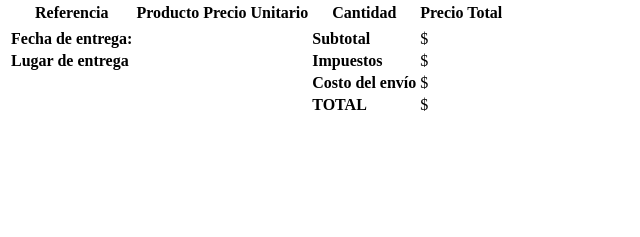
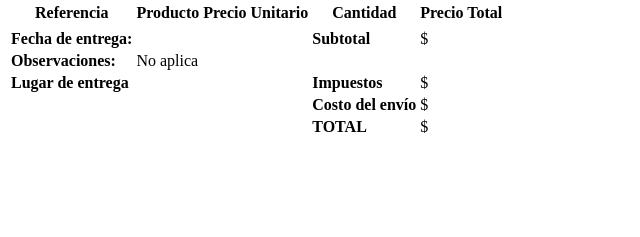
Before and after one commit to dawipo-project/dawipo, a Django app: template orders/templates/orders/pdf.html in a window 1280 px wide. Shown: the part 242-479 px from the top of the page, without its empty margins (0-640 px from the left). Run offline with Django 3.2, Linux system fonts and the light colour scheme; the template is opened without the code that fills it, so the values that code supplies are empty.

Commit message:
Added observations field to order model

```diff
--- a/orders/templates/orders/detail.html
+++ b/orders/templates/orders/detail.html
@@ -84,6 +84,11 @@
 									{% endif %}
 								</td>
 							</tr>
+							{% if order.observations %}
+							<tr>
+								<td colspan="2">{{ order.observations }}</td>
+							</tr>
+							{% endif %}
 						</table>
 					</div>
 				</div>
--- a/orders/templates/orders/edit.html
+++ b/orders/templates/orders/edit.html
@@ -121,7 +121,9 @@
 						</div>
 						<div class="form-group">
 							<label for="id_observations">Observaciones y comentarios:</label>
-							<textarea name="observations" id="id_observations" cols="30" rows="10" class="form-control"></textarea>
+							<textarea name="observations" id="id_observations" cols="30" rows="10" class="form-control">
+								{% if order.observations %}{{ order.observations }}{% endif %}
+							</textarea>
 						</div>
 						<button class="btn btn-block btn-primary" type="submit">
 							<i class="uil-save"></i>
--- a/orders/templates/orders/pdf.html
+++ b/orders/templates/orders/pdf.html
@@ -84,6 +84,10 @@
 					<td class="all-borders align-right">{{ request.user.profile.company.currency }}${{ order.get_cost|intcomma }}</td>
 				</tr>
 				<tr>
+					<td class="borderless"><strong>Observaciones:</strong></td>
+					<td colspan="2">{% if order.observations %}{{ order.observations }}{% else %}No aplica{% endif %}</td>
+				</tr>
+				<tr>
 					<td class="borderless" style="white-space: nowrap;"><strong>{% if order.incoterm %}Incoterm:{% else %}Lugar de entrega{% endif %}</strong></td>
 					<td class="borderless">{% if order.incoterm %}{{ order.get_incoterm_display }} - {% endif %}{{ order.delivery_site }}</td>
 					<td class="borderless"></td>
```
